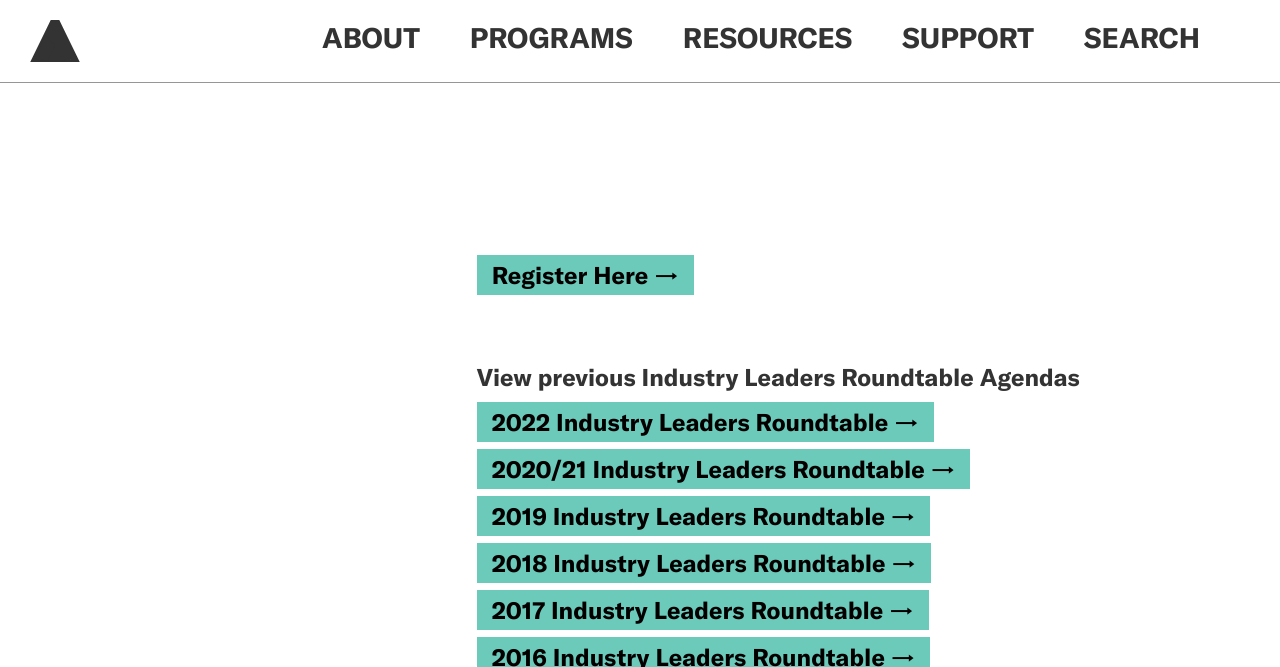
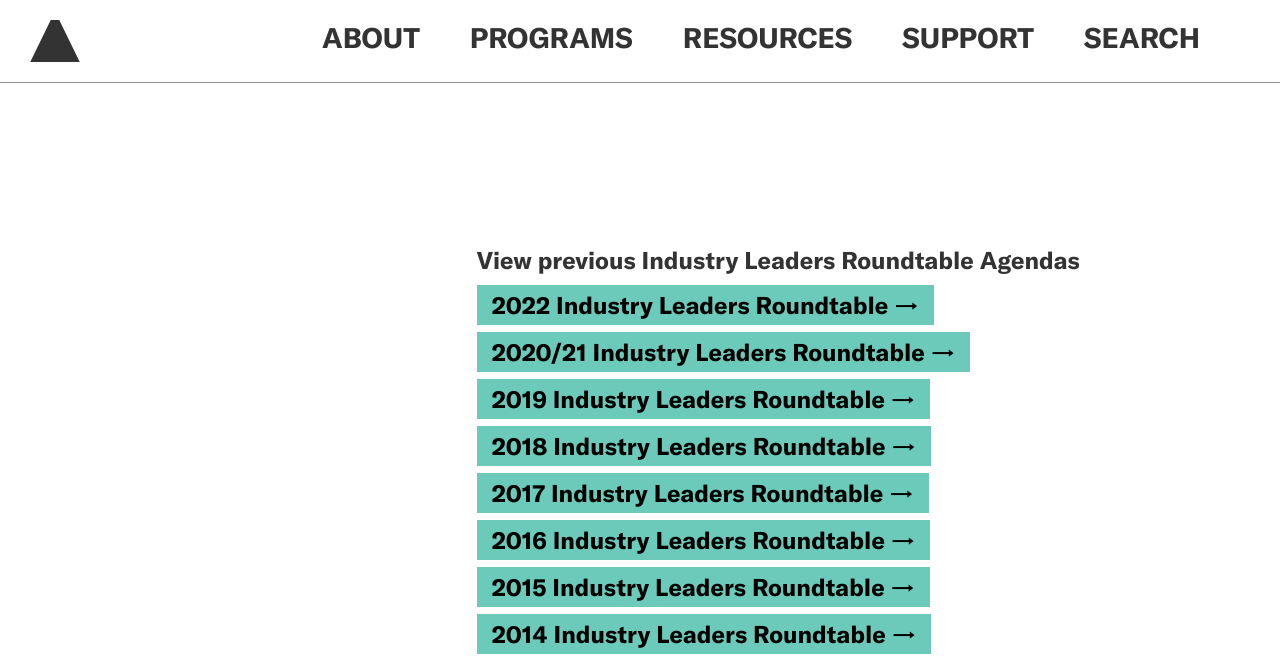
Before and after one commit to jengalas/bwaf-bbw, a Jekyll site: the page built from _programs/industry-leaders-roundtable-retreat.md, in a window 1280 px wide and 900 px high, scrolled down 4931 px, cut to the strip 0-667 px from the top of the window. Built offline with Jekyll 4.4.1, drawn with Linux system fonts in a browser that asks for light colours; nearby versions of some CDN libraries; some web fonts are replaced.

Commit message:
Updated 1 file via CloudCannon.

```diff
--- a/_programs/industry-leaders-roundtable-retreat.md
+++ b/_programs/industry-leaders-roundtable-retreat.md
@@ -195,12 +195,6 @@ page_blocks:
       link_text: ''
   - template: buttons-block
     button:
-      - button_text: Register Here
-        button_link: https://www.eventbrite.com/e/989006433867?aff=oddtdtcreator
-    section_break: false
-    include_left-hand_column_text_: false
-  - template: buttons-block
-    button:
       - button_text: 2022 Industry Leaders Roundtable
         button_link: >-
           https://www.dropbox.com/scl/fi/5cmvng4opaze1ywavr4ln/2022-BWAF-Industry-Leaders-Roundtable-Agenda.pdf?rlkey=7ewtj6gqezirjfooxx08tt3hu&st=ygrn5edq&dl=0
```
